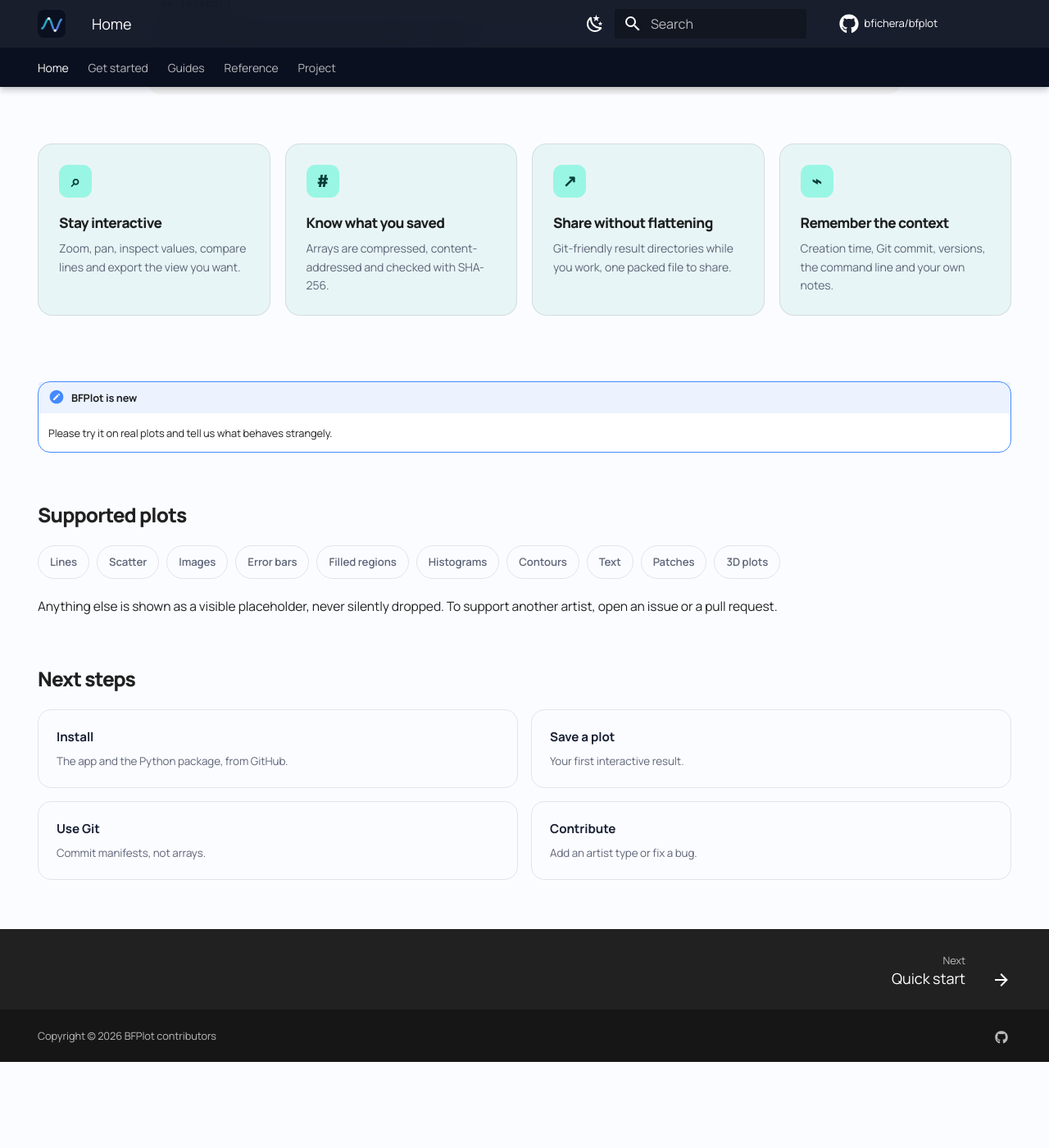
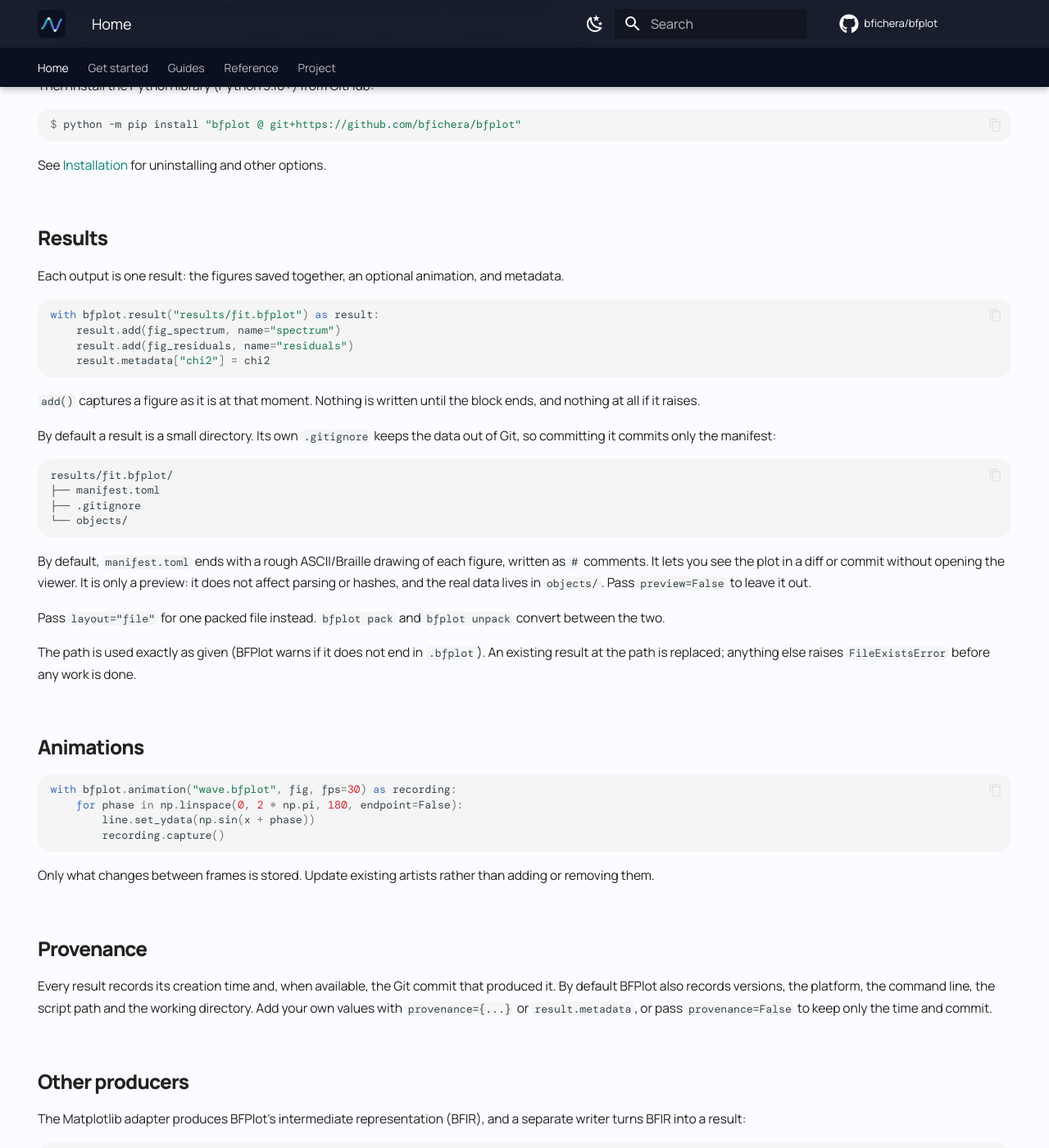
Before and after one commit to bfichera/bfplot, an MkDocs documentation site: the page built from docs/index.md, in a window 1280 px wide and 1400 px high, scrolled down 1422 px. Shown: the whole window at 82% size. Built offline with MkDocs 1.6.1 and Material for MkDocs 9.7.7, drawn with Linux system fonts in a browser that asks for light colours; comment, search, counter and statistics services are not loaded; before the commit the page ends 2717 px from its top, so only the background shows below that; some of the changed text lies outside the part shown.

Commit message:
docs: document serving, psana access and manifest preview; use README as docs home

````diff
--- a/README.md
+++ b/README.md
@@ -58,6 +58,8 @@
 └── objects/
 ```
 
+By default, `manifest.toml` ends with a rough ASCII/Braille drawing of each figure, written as `#` comments. It lets you see the plot in a diff or commit without opening the viewer. It is only a preview: it does not affect parsing or hashes, and the real data lives in `objects/`. Pass `preview=False` to leave it out.
+
 Pass `layout="file"` for one packed file instead. `bfplot pack` and `bfplot unpack` convert between the two.
 
 The path is used exactly as given (BFPlot warns if it does not end in `.bfplot`). An existing result at the path is replaced; anything else raises `FileExistsError` before any work is done.
@@ -86,20 +88,50 @@
 bfplot.compile(bfir, "my_plot.bfplot")
 ```
 
-BFIR is described by `src/bfplot/bfir.schema.json`, so producers for other languages can target it. See [`ARCHITECTURE.md`](ARCHITECTURE.md).
+BFIR is described by `src/bfplot/bfir.schema.json`, so producers for other languages can target it. See [`ARCHITECTURE.md`](https://github.com/bfichera/bfplot/blob/main/ARCHITECTURE.md).
+
+## Serving
+
+`bfplot view` serves a result and opens it in your browser. `bfplot serve` does the same without opening a browser. By default the server listens on `127.0.0.1:8080`; use `--port` to change the port.
+
+To serve remotely, bind to another address explicitly:
+
+```console
+$ bfplot serve my_plot.bfplot --bind 0.0.0.0 --port 9000
+```
+
+> **Warning:** The server has no authentication or TLS. Put an authenticated reverse proxy in front of it and restrict network access. See the [security policy](https://github.com/bfichera/bfplot/blob/main/SECURITY.md) and the [serving guide](https://bfichera.github.io/bfplot/guides/serving/).
+
+### Using BFPlot with psana (SLAC S3DF)
+
+To view a result stored on psana, keep the server on loopback and reach it through an SSH tunnel. Nothing is exposed to the network.
+
+On S3DF (`ssh <username>@s3df.slac.stanford.edu`, then to your psana node), start the server without a browser:
+
+```console
+$ bfplot serve /path/to/my_plot.bfplot --port 9000
+```
+
+On your own machine, forward the port through S3DF to the node running the server:
+
+```console
+$ ssh -L 9000:<psana-node>:9000 <username>@s3df.slac.stanford.edu
+```
+
+Then open <http://127.0.0.1:9000> in your local browser. If you run the server on the login node itself, use `localhost` in place of `<psana-node>`. Pick a port that other users are not using.
 
 ## Supported plots
 
 Lines, scatter plots, images, error bars, filled regions, histograms, contours, text, patches and common 3D plots. Anything else is shown as a visible placeholder, never silently dropped.
 
-To see them all, run the [example gallery](examples/gallery.py): `python examples/gallery.py`, then `bfplot view gallery.bfplot`.
+To see them all, run the [example gallery](https://github.com/bfichera/bfplot/blob/main/examples/gallery.py): `python examples/gallery.py`, then `bfplot view gallery.bfplot`.
 
 ## More
 
-- [Contributing](CONTRIBUTING.md)
-- [Security policy](SECURITY.md)
-- [Architecture](ARCHITECTURE.md)
+- [Contributing](https://github.com/bfichera/bfplot/blob/main/CONTRIBUTING.md)
+- [Security policy](https://github.com/bfichera/bfplot/blob/main/SECURITY.md)
+- [Architecture](https://github.com/bfichera/bfplot/blob/main/ARCHITECTURE.md)
 
 ## License
 
-Apache License 2.0 or MIT License, at your option: [LICENSE-APACHE](LICENSE-APACHE), [LICENSE-MIT](LICENSE-MIT).
+Apache License 2.0 or MIT License, at your option: [LICENSE-APACHE](https://github.com/bfichera/bfplot/blob/main/LICENSE-APACHE), [LICENSE-MIT](https://github.com/bfichera/bfplot/blob/main/LICENSE-MIT).
--- a/docs/index.md
+++ b/docs/index.md
@@ -5,84 +5,4 @@
   - toc
 ---
 
-<div class="bfplot-intro" markdown>
-
-## One new line
-
-Make figures with Matplotlib as usual, then save them with `bfplot.savefig()` instead of as a PNG or PDF.
-
-```python title="analysis.py" hl_lines="12"
-import matplotlib.pyplot as plt
-import numpy as np
-import bfplot
-
-x = np.linspace(0, 2 * np.pi, 2_000)
-y = np.sin(x)
-
-fig, ax = plt.subplots()
-ax.plot(x, y, label="signal")
-ax.legend()
-
-bfplot.savefig("results/sine_wave.bfplot", fig)
-```
-
-```console
-$ bfplot view results/sine_wave.bfplot
-```
-
-</div>
-
-<div class="bfplot-feature-grid">
-  <article class="bfplot-feature">
-    <span class="bfplot-feature__icon">⌕</span>
-    <h3>Stay interactive</h3>
-    <p>Zoom, pan, inspect values, compare lines and export the view you want.</p>
-  </article>
-  <article class="bfplot-feature">
-    <span class="bfplot-feature__icon">#</span>
-    <h3>Know what you saved</h3>
-    <p>Arrays are compressed, content-addressed and checked with SHA-256.</p>
-  </article>
-  <article class="bfplot-feature">
-    <span class="bfplot-feature__icon">↗</span>
-    <h3>Share without flattening</h3>
-    <p>Git-friendly result directories while you work, one packed file to share.</p>
-  </article>
-  <article class="bfplot-feature">
-    <span class="bfplot-feature__icon">⌁</span>
-    <h3>Remember the context</h3>
-    <p>Creation time, Git commit, versions, the command line and your own notes.</p>
-  </article>
-</div>
-
-!!! note "BFPlot is new"
-    Please try it on real plots and tell us what behaves strangely.
-
-## Supported plots
-
-<div class="bfplot-support-list">
-<span>Lines</span><span>Scatter</span><span>Images</span><span>Error bars</span><span>Filled regions</span><span>Histograms</span><span>Contours</span><span>Text</span><span>Patches</span><span>3D plots</span>
-</div>
-
-Anything else is shown as a visible placeholder, never silently dropped. To support another artist, open an issue or a pull request.
-
-## Next steps
-
-<div class="bfplot-next-grid">
-<a href="getting-started/installation/">
-<strong>Install</strong>
-<span>The app and the Python package, from GitHub.</span>
-</a>
-<a href="getting-started/first-plot/">
-<strong>Save a plot</strong>
-<span>Your first interactive result.</span>
-</a>
-<a href="guides/version-control/">
-<strong>Use Git</strong>
-<span>Commit manifests, not arrays.</span>
-</a>
-<a href="project/contributing/">
-<strong>Contribute</strong>
-<span>Add an artist type or fix a bug.</span>
-</a>
-</div>
+--8<-- "README.md:5:"
````
